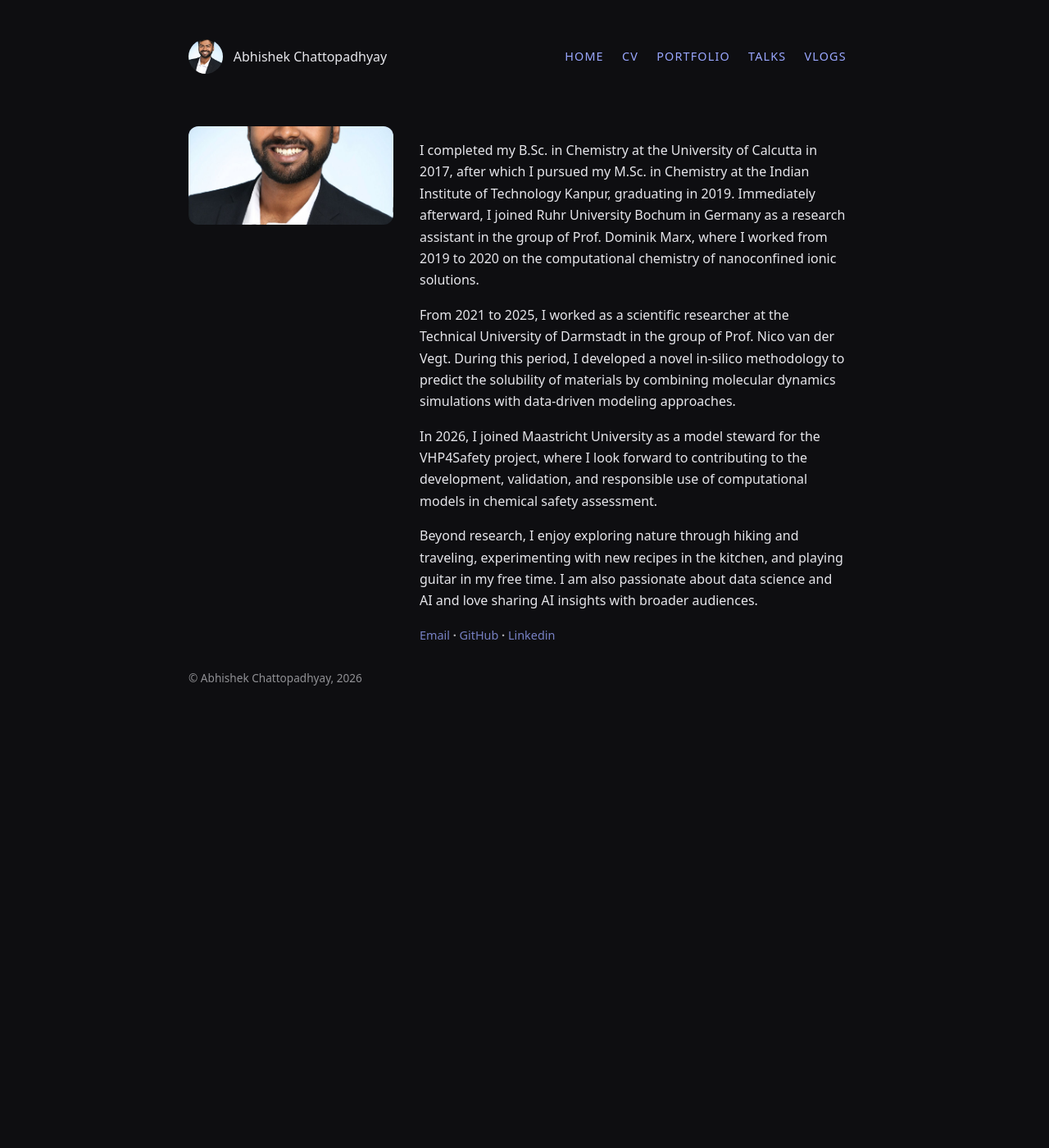
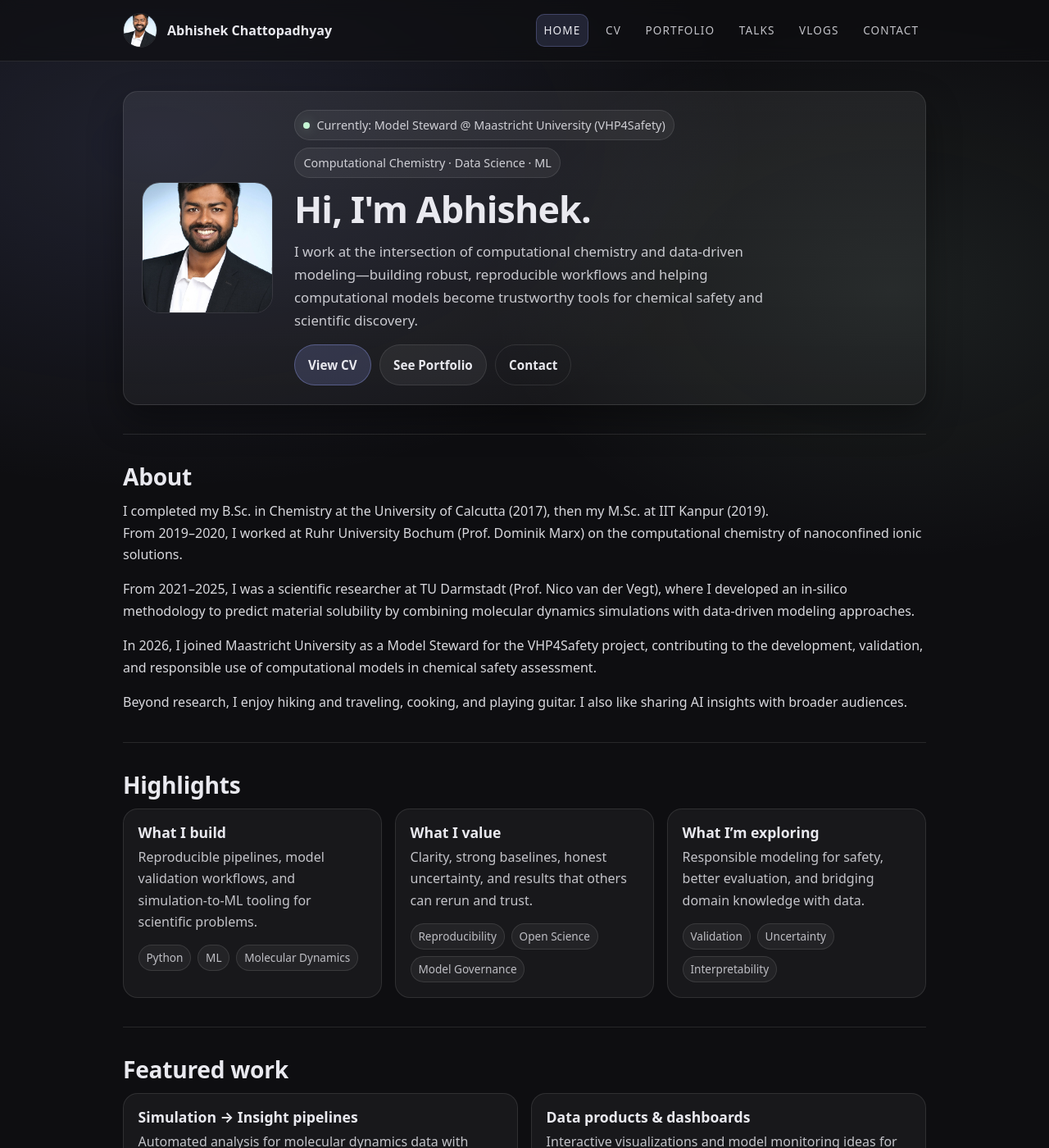
Before and after one commit to abhishek-chattopadhyay/home, a Jekyll site: the page built from index.md, in a window 1280 px wide and 1400 px high. Shown: the whole window at 82% size. Built offline with Jekyll 4.4.1, drawn with Linux system fonts in a browser that asks for light colours; some of the changed text lies outside the part shown.

Commit message:
Upated all the files

```diff
--- a/_layouts/default.html
+++ b/_layouts/default.html
@@ -1,36 +1,56 @@
 <!DOCTYPE html>
-<html>
+<html lang="en">
   <head>
-    <meta charset="UTF-8">
-    <title>{{ page.title }} - {{ site.title }}</title>
-    <link rel="stylesheet" href="{{ "/style.css" | relative_url }}">
-    <link rel="preconnect" href="https://fonts.googleapis.com">
-    <link rel="preconnect" href="https://fonts.gstatic.com" crossorigin>
-    <link href="https://fonts.googleapis.com/css2?family=Inter:wght@400;500&display=swap" rel="stylesheet">
+    <meta charset="UTF-8" />
+    <meta name="viewport" content="width=device-width, initial-scale=1" />
 
+    <title>{{ page.title }} · {{ site.title }}</title>
+    <meta name="description" content="{{ site.description | default: 'Personal Website' }}" />
+
+    <link rel="stylesheet" href="{{ '/style.css' | relative_url }}" />
+
+    <link rel="preconnect" href="https://fonts.googleapis.com" />
+    <link rel="preconnect" href="https://fonts.gstatic.com" crossorigin />
+    <link
+      href="https://fonts.googleapis.com/css2?family=Inter:wght@400;500;600&display=swap"
+      rel="stylesheet"
+    />
   </head>
+
   <body>
+    <a class="skip-link" href="#main">Skip to content</a>
 
     <header class="site-header">
-      <div class="identity">
-        <img src="{{ '/data/formal-photo-1-canva.jpg' | relative_url }}" alt="Profile photo">
-        <span class="name">{{ site.title }}</span>
+      <div class="container header-inner">
+        <a class="identity" href="{{ '/' | relative_url }}">
+          <img
+            src="{{ '/data/formal-photo-1-canva.jpg' | relative_url }}"
+            alt="Profile photo"
+            loading="lazy"
+          />
+          <span class="name">{{ site.title }}</span>
+        </a>
+
+        <nav class="nav">
+          <a class="nav-link {% if page.url == '/' %}active{% endif %}" href="{{ '/' | relative_url }}">Home</a>
+          <a class="nav-link {% if page.url contains '/cv' %}active{% endif %}" href="{{ '/cv' | relative_url }}">CV</a>
+          <a class="nav-link {% if page.url contains '/portfolio' %}active{% endif %}" href="{{ '/portfolio' | relative_url }}">Portfolio</a>
+          <a class="nav-link {% if page.url contains '/talks' %}active{% endif %}" href="{{ '/talks' | relative_url }}">Talks</a>
+          <a class="nav-link {% if page.url contains '/vlogs' %}active{% endif %}" href="{{ '/vlogs' | relative_url }}">Vlogs</a>
+          <a class="nav-link {% if page.url contains '/contact' %}active{% endif %}" href="{{ '/contact' | relative_url }}">Contact</a>
+        </nav>
       </div>
-
-      <nav>
-        <a href="{{ '/' | relative_url }}">Home</a>
-        <a href="{{ '/cv' | relative_url }}">CV</a>
-        <a href="{{ '/portfolio' | relative_url }}">Portfolio</a>
-        <a href="{{ '/talks' | relative_url }}">Talks</a>
-        <a href="{{ '/vlogs' | relative_url }}">Vlogs</a>
-      </nav>
     </header>
 
-    <main>
+    <main id="main" class="container page">
       {{ content }}
     </main>
-    <footer>
-      <p>© {{ site.title }}, {{ site.time | date: "%Y" }}</p>
+
+    <footer class="site-footer">
+      <div class="container footer-inner">
+        <p>© {{ site.title }}, {{ site.time | date: "%Y" }}</p>
+        <p class="muted">Built with Jekyll · Hosted on GitHub Pages</p>
+      </div>
     </footer>
   </body>
 </html>
--- a/index.md
+++ b/index.md
@@ -3,37 +3,100 @@ layout: default
 title: Home
 ---
 
-<div class="home-intro" style="display: flex; flex-wrap: wrap; align-items: flex-start; gap: 2rem;">
+<div class="hero">
+  <img class="hero-photo" src="{{ '/data/formal-photo-1-canva.jpg' | relative_url }}" alt="Abhishek Chattopadhyay" />
 
-  <!-- Photo on the left -->
-  <div class="home-photo-container" style="flex: 1 1 250px; max-width: 250px;">
-    <img src="/data/formal-photo-1-canva.jpg" alt="Abhishek Chattopadhyay" class="home-photo" style="width: 100%; border-radius: 12px; object-fit: cover;">
+  <div>
+    <div class="kicker">
+      <span class="pill"><span class="pill-dot"></span> Currently: Model Steward @ Maastricht University (VHP4Safety)</span>
+      <span class="pill">Computational Chemistry · Data Science · ML</span>
+    </div>
+
+    <h1>Hi, I'm Abhishek.</h1>
+    <p class="lede">
+      I work at the intersection of computational chemistry and data-driven modeling—building robust, reproducible workflows and helping computational models become trustworthy tools for chemical safety and scientific discovery.
+    </p>
+
+    <div class="actions">
+      <a class="btn btn-primary" href="{{ '/cv' | relative_url }}">View CV</a>
+      <a class="btn" href="{{ '/portfolio' | relative_url }}">See Portfolio</a>
+      <a class="btn btn-ghost" href="{{ '/contact' | relative_url }}">Contact</a>
+    </div>
+  </div>
+</div>
+
+<div class="hr"></div>
+
+## About
+
+I completed my B.Sc. in Chemistry at the University of Calcutta (2017), then my M.Sc. at IIT Kanpur (2019).
+From 2019–2020, I worked at Ruhr University Bochum (Prof. Dominik Marx) on the computational chemistry of nanoconfined ionic solutions.
+
+From 2021–2025, I was a scientific researcher at TU Darmstadt (Prof. Nico van der Vegt), where I developed an in-silico methodology to predict material solubility by combining molecular dynamics simulations with data-driven modeling approaches.
+
+In 2026, I joined Maastricht University as a Model Steward for the VHP4Safety project, contributing to the development, validation, and responsible use of computational models in chemical safety assessment.
+
+Beyond research, I enjoy hiking and traveling, cooking, and playing guitar. I also like sharing AI insights with broader audiences.
+
+<div class="hr"></div>
+
+## Highlights
+
+<div class="grid grid-3">
+  <div class="card">
+    <h3>What I build</h3>
+    <p>Reproducible pipelines, model validation workflows, and simulation-to-ML tooling for scientific problems.</p>
+    <div class="tags">
+      <span class="tag">Python</span>
+      <span class="tag">ML</span>
+      <span class="tag">Molecular Dynamics</span>
+    </div>
   </div>
 
-  <!-- Text on the right -->
-  <div class="home-text" style="flex: 2 1 400px; min-width: 250px;">
+  <div class="card">
+    <h3>What I value</h3>
+    <p>Clarity, strong baselines, honest uncertainty, and results that others can rerun and trust.</p>
+    <div class="tags">
+      <span class="tag">Reproducibility</span>
+      <span class="tag">Open Science</span>
+      <span class="tag">Model Governance</span>
+    </div>
+  </div>
 
-    <p>
-      I completed my B.Sc. in Chemistry at the University of Calcutta in 2017, after which I pursued my M.Sc. in Chemistry at the Indian Institute of Technology Kanpur, graduating in 2019. Immediately afterward, I joined Ruhr University Bochum in Germany as a research assistant in the group of Prof. Dominik Marx, where I worked from 2019 to 2020 on the computational chemistry of nanoconfined ionic solutions.
-    </p>
-
-    <p>
-      From 2021 to 2025, I worked as a scientific researcher at the Technical University of Darmstadt in the group of Prof. Nico van der Vegt. During this period, I developed a novel in-silico methodology to predict the solubility of materials by combining molecular dynamics simulations with data-driven modeling approaches.
-    </p>
-
-    <p>
-      In 2026, I joined Maastricht University as a model steward for the VHP4Safety project, where I look forward to contributing to the development, validation, and responsible use of computational models in chemical safety assessment.
-    </p>
-
-    <p>
-      Beyond research, I enjoy exploring nature through hiking and traveling, experimenting with new recipes in the kitchen, and playing guitar in my free time. I am also passionate about data science and AI and love sharing AI insights with broader audiences.
-    </p>
-
-    <p class="home-contact" style="margin-top: 1rem; font-weight: bold;">
-      <a href="mailto:a.chattopadhyay@maastrichtuniversity.nl">Email</a>
-      · <a href="https://github.com/abhishek-chattopadhyay" target="_blank">GitHub</a>
-      · <a href="https://linkedin.com/in/a-chattopadhyay" target="_blank">Linkedin</a>
-    </p>
-
+  <div class="card">
+    <h3>What I’m exploring</h3>
+    <p>Responsible modeling for safety, better evaluation, and bridging domain knowledge with data.</p>
+    <div class="tags">
+      <span class="tag">Validation</span>
+      <span class="tag">Uncertainty</span>
+      <span class="tag">Interpretability</span>
+    </div>
   </div>
 </div>
+
+<div class="hr"></div>
+
+## Featured work
+
+<div class="grid grid-2">
+  <div class="card">
+    <h3>Simulation → Insight pipelines</h3>
+    <p>Automated analysis for molecular dynamics data with clean, reproducible outputs.</p>
+    <p class="muted" style="margin-top:0.75rem;">See: <a href="{{ '/portfolio' | relative_url }}">Portfolio</a></p>
+  </div>
+
+  <div class="card">
+    <h3>Data products & dashboards</h3>
+    <p>Interactive visualizations and model monitoring ideas for real-world decision-making.</p>
+    <p class="muted" style="margin-top:0.75rem;">See: <a href="{{ '/portfolio' | relative_url }}">Portfolio</a></p>
+  </div>
+</div>
+
+<div class="hr"></div>
+
+<p class="muted">
+  Quick links:
+  <a href="mailto:a.chattopadhyay@maastrichtuniversity.nl">Email</a> ·
+  <a href="https://github.com/abhishek-chattopadhyay" target="_blank" rel="noopener">GitHub</a> ·
+  <a href="https://linkedin.com/in/a-chattopadhyay" target="_blank" rel="noopener">LinkedIn</a>
+</p>
--- a/style.css
+++ b/style.css
@@ -1,57 +1,83 @@
-body {
-  background: #0e0e11;
-  color: #e6e6eb;
-  font-family: system-ui, -apple-system, BlinkMacSystemFont, "Segoe UI", 'Inter', sans-serif;
-  max-width: 820px;
-  margin: auto;
-  padding: 3em 1.5em;
+:root {
+  --bg: #0e0e11;
+  --panel: rgba(255, 255, 255, 0.06);
+  --panel-2: rgba(255, 255, 255, 0.08);
+  --border: rgba(255, 255, 255, 0.10);
+
+  --text: #e9e9ef;
+  --muted: rgba(233, 233, 239, 0.72);
+
+  --accent: #9aa7ff;
+  --accent-2: #c6f6d5;
+
+  --shadow: 0 18px 40px rgba(0, 0, 0, 0.35);
+  --radius: 18px;
+
+  --max: 980px;
+}
+
+* { box-sizing: border-box; }
+
+html, body {
+  margin: 0;
+  padding: 0;
+  background: radial-gradient(1200px 700px at 15% 10%, rgba(154,167,255,0.12), transparent 60%),
+              radial-gradient(900px 600px at 85% 20%, rgba(198,246,213,0.08), transparent 55%),
+              var(--bg);
+  color: var(--text);
+  font-family: system-ui, -apple-system, BlinkMacSystemFont, "Segoe UI", Inter, sans-serif;
   line-height: 1.65;
 }
 
 a {
-  color: #9aa7ff;
+  color: var(--accent);
   text-decoration: none;
 }
 
-a:hover {
-  text-decoration: underline;
+a:hover { text-decoration: underline; }
+
+.container {
+  max-width: var(--max);
+  margin: 0 auto;
+  padding: 0 1.25rem;
 }
 
-h1, h2 {
-  font-weight: 500;
+.page { padding: 2.25rem 0 3.5rem; }
+
+.skip-link {
+  position: absolute;
+  left: -999px;
+  top: 8px;
+  background: var(--panel-2);
+  color: var(--text);
+  padding: 0.6rem 0.9rem;
+  border-radius: 999px;
+  border: 1px solid var(--border);
+}
+.skip-link:focus { left: 12px; z-index: 999; }
+
+.site-header {
+  position: sticky;
+  top: 0;
+  backdrop-filter: blur(10px);
+  background: rgba(14, 14, 17, 0.65);
+  border-bottom: 1px solid var(--border);
+  z-index: 20;
 }
 
-header {
-  margin-bottom: 3em;
-}
-
-
-nav {
-  font-size: 0.9em;
-  letter-spacing: 0.08em;
-  text-transform: uppercase;
-}
-
-nav a {
-  margin-right: 1.2em;
-}
-
-footer {
-  opacity: 0.6;
-  font-size: 0.85em;
-}
-
-.site-header {
+.header-inner {
   display: flex;
+  align-items: center;
   justify-content: space-between;
-  align-items: center;
-  margin-bottom: 4em;
+  gap: 1rem;
+  padding: 1rem 0;
 }
 
 .identity {
-  display: flex;
+  display: inline-flex;
   align-items: center;
-  gap: 0.8em;
+  gap: 0.75rem;
+  min-width: 240px;
 }
 
 .identity img {
@@ -59,68 +85,239 @@ footer {
   height: 42px;
   border-radius: 50%;
   object-fit: cover;
+  border: 1px solid var(--border);
 }
 
-.name {
-  font-weight: 500;
+.name { font-weight: 600; color: var(--text); }
+
+.nav {
+  display: flex;
+  flex-wrap: wrap;
+  gap: 0.25rem 0.75rem;
+  align-items: center;
+  justify-content: flex-end;
 }
 
-iframe {
-  border-radius: 8px;
+.nav-link {
+  font-size: 0.85rem;
+  letter-spacing: 0.08em;
+  text-transform: uppercase;
+  color: rgba(233,233,239,0.82);
+  padding: 0.5rem 0.55rem;
+  border-radius: 10px;
 }
 
+.nav-link:hover {
+  text-decoration: none;
+  background: rgba(255,255,255,0.06);
+}
+
+.nav-link.active {
+  color: var(--text);
+  background: rgba(154,167,255,0.14);
+  border: 1px solid rgba(154,167,255,0.25);
+}
+
+h1, h2, h3 {
+  line-height: 1.15;
+  margin: 0 0 0.8rem;
+}
+
+h1 { font-size: clamp(2.0rem, 3.5vw, 3.0rem); letter-spacing: -0.02em; }
+h2 { font-size: clamp(1.4rem, 2.2vw, 1.8rem); letter-spacing: -0.01em; margin-top: 2.2rem; }
+h3 { font-size: 1.1rem; margin-top: 1.2rem; }
+
+p { margin: 0 0 1rem; color: rgba(233,233,239,0.92); }
+.muted { color: var(--muted); }
+
+.hr {
+  height: 1px;
+  background: var(--border);
+  margin: 2.2rem 0;
+}
+
+/* Hero */
+.hero {
+  display: grid;
+  grid-template-columns: 160px 1fr;
+  gap: 1.6rem;
+  align-items: center;
+  padding: 1.4rem;
+  background: linear-gradient(180deg, rgba(255,255,255,0.07), rgba(255,255,255,0.04));
+  border: 1px solid var(--border);
+  border-radius: var(--radius);
+  box-shadow: var(--shadow);
+}
+
+.hero-photo {
+  width: 160px;
+  height: 160px;
+  border-radius: 22px;
+  object-fit: cover;
+  border: 1px solid var(--border);
+}
+
+.kicker {
+  display: inline-flex;
+  gap: 0.55rem;
+  flex-wrap: wrap;
+  align-items: center;
+  margin-bottom: 0.75rem;
+}
+
+.pill {
+  display: inline-flex;
+  align-items: center;
+  gap: 0.5rem;
+  padding: 0.35rem 0.65rem;
+  border-radius: 999px;
+  background: rgba(255,255,255,0.06);
+  border: 1px solid var(--border);
+  color: rgba(233,233,239,0.86);
+  font-size: 0.9rem;
+}
+
+.pill-dot {
+  width: 8px;
+  height: 8px;
+  border-radius: 999px;
+  background: var(--accent-2);
+  box-shadow: 0 0 14px rgba(198,246,213,0.35);
+}
+
+.lede {
+  font-size: 1.05rem;
+  color: rgba(233,233,239,0.84);
+  max-width: 60ch;
+}
+
+.actions {
+  display: flex;
+  flex-wrap: wrap;
+  gap: 0.65rem;
+  margin-top: 1rem;
+}
+
+.btn {
+  display: inline-flex;
+  align-items: center;
+  gap: 0.55rem;
+  padding: 0.72rem 1rem;
+  border-radius: 999px;
+  border: 1px solid var(--border);
+  background: rgba(255,255,255,0.06);
+  color: var(--text);
+  font-weight: 600;
+  font-size: 0.95rem;
+  transition: transform 160ms ease, box-shadow 160ms ease, background 160ms ease, border-color 160ms ease;
+  text-decoration: none;
+}
+
+.btn:hover {
+  text-decoration: none;
+  transform: translateY(-2px);
+  box-shadow: 0 10px 24px rgba(0,0,0,0.25);
+  background: rgba(255,255,255,0.085);
+}
+
+.btn-primary {
+  background: rgba(154,167,255,0.18);
+  border-color: rgba(154,167,255,0.35);
+}
+
+.btn-ghost {
+  background: transparent;
+}
+
+/* Grid + Cards */
+.grid {
+  display: grid;
+  gap: 1rem;
+}
+
+.grid-3 {
+  grid-template-columns: repeat(3, minmax(0, 1fr));
+}
+
+.grid-2 {
+  grid-template-columns: repeat(2, minmax(0, 1fr));
+}
+
+.card {
+  padding: 1.1rem;
+  border-radius: var(--radius);
+  border: 1px solid var(--border);
+  background: rgba(255,255,255,0.045);
+  transition: transform 160ms ease, background 160ms ease, border-color 160ms ease;
+}
+
+.card:hover {
+  transform: translateY(-2px);
+  background: rgba(255,255,255,0.06);
+  border-color: rgba(255,255,255,0.16);
+}
+
+.card h3 { margin: 0 0 0.45rem; }
+.card p { margin: 0; color: rgba(233,233,239,0.82); }
+
+.tags {
+  display: flex;
+  flex-wrap: wrap;
+  gap: 0.5rem;
+  margin-top: 0.9rem;
+}
+
+.tag {
+  font-size: 0.85rem;
+  padding: 0.25rem 0.55rem;
+  border-radius: 999px;
+  border: 1px solid var(--border);
+  background: rgba(255,255,255,0.05);
+  color: rgba(233,233,239,0.78);
+}
+
+/* Video grid */
 .video-grid {
   display: grid;
   grid-template-columns: repeat(auto-fill, minmax(320px, 1fr));
-  gap: 2em;
-  margin-top: 1.5em;
+  gap: 1.2rem;
+  margin-top: 1.2rem;
 }
 
-.video-grid iframe {
+.video {
+  border-radius: var(--radius);
+  overflow: hidden;
+  border: 1px solid var(--border);
+  background: rgba(255,255,255,0.04);
+}
+
+.video iframe {
   width: 100%;
   aspect-ratio: 16 / 9;
-  border-radius: 12px;
+  border: 0;
+  display: block;
 }
 
-.home-intro {
-  display: grid;
-  grid-template-columns: 120px 1fr;
-  gap: 2em;
-  align-items: center;
-  margin-top: 3em;
+/* Footer */
+.site-footer {
+  border-top: 1px solid var(--border);
+  padding: 2rem 0 2.5rem;
+  background: rgba(0,0,0,0.12);
 }
 
-.home-photo {
-  width: 120px;
-  height: 120px;
-  border-radius: 50%;
-  object-fit: cover;
+.footer-inner {
+  display: flex;
+  justify-content: space-between;
+  gap: 1rem;
+  flex-wrap: wrap;
+  opacity: 0.92;
 }
 
-.home-text h1 {
-  margin-top: 0;
+/* Responsive */
+@media (max-width: 860px) {
+  .hero { grid-template-columns: 1fr; }
+  .hero-photo { width: 130px; height: 130px; border-radius: 999px; }
+  .grid-3 { grid-template-columns: 1fr; }
+  .grid-2 { grid-template-columns: 1fr; }
+  .identity { min-width: auto; }
 }
-
-.home-text p {
-  max-width: 520px;
-}
-
-.home-links a {
-  margin-right: 1.2em;
-  font-weight: 500;
-}
-
-.home-contact {
-  margin-top: 0.8em;
-  font-size: 0.9em;
-  opacity: 0.75;
-}
-
-.home-contact a {
-  font-weight: 400;
-}
-
-.home-links,
-.home-contact {
-  line-height: 1.8;
-}
```
Also changed, not shown: contact.md (added, +26 -0 lines), cv.md (+6 -2 lines), portfolio.md (+51 -5 lines), talks.md (+13 -2 lines), vlogs.md (+21 -15 lines).
